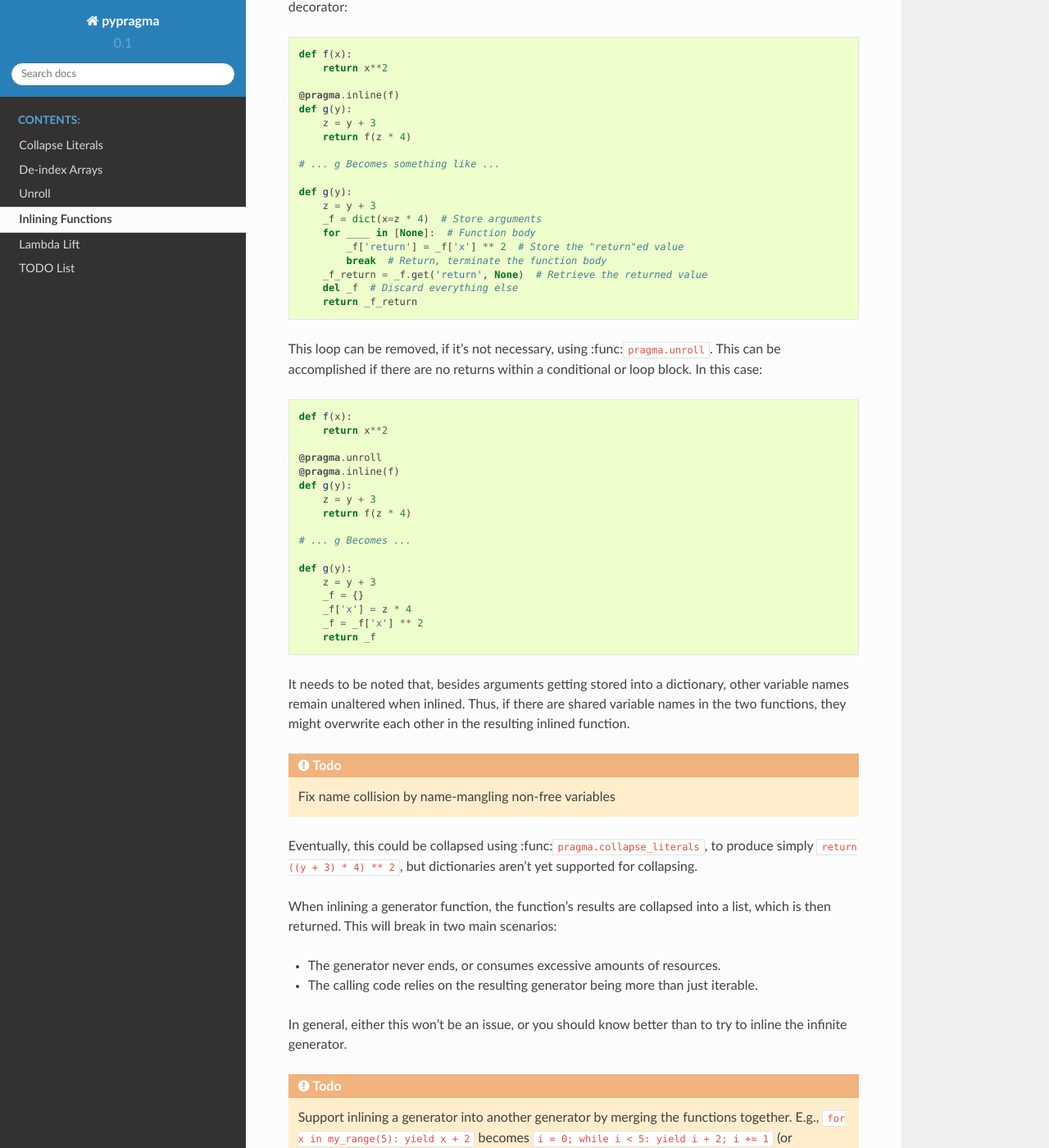
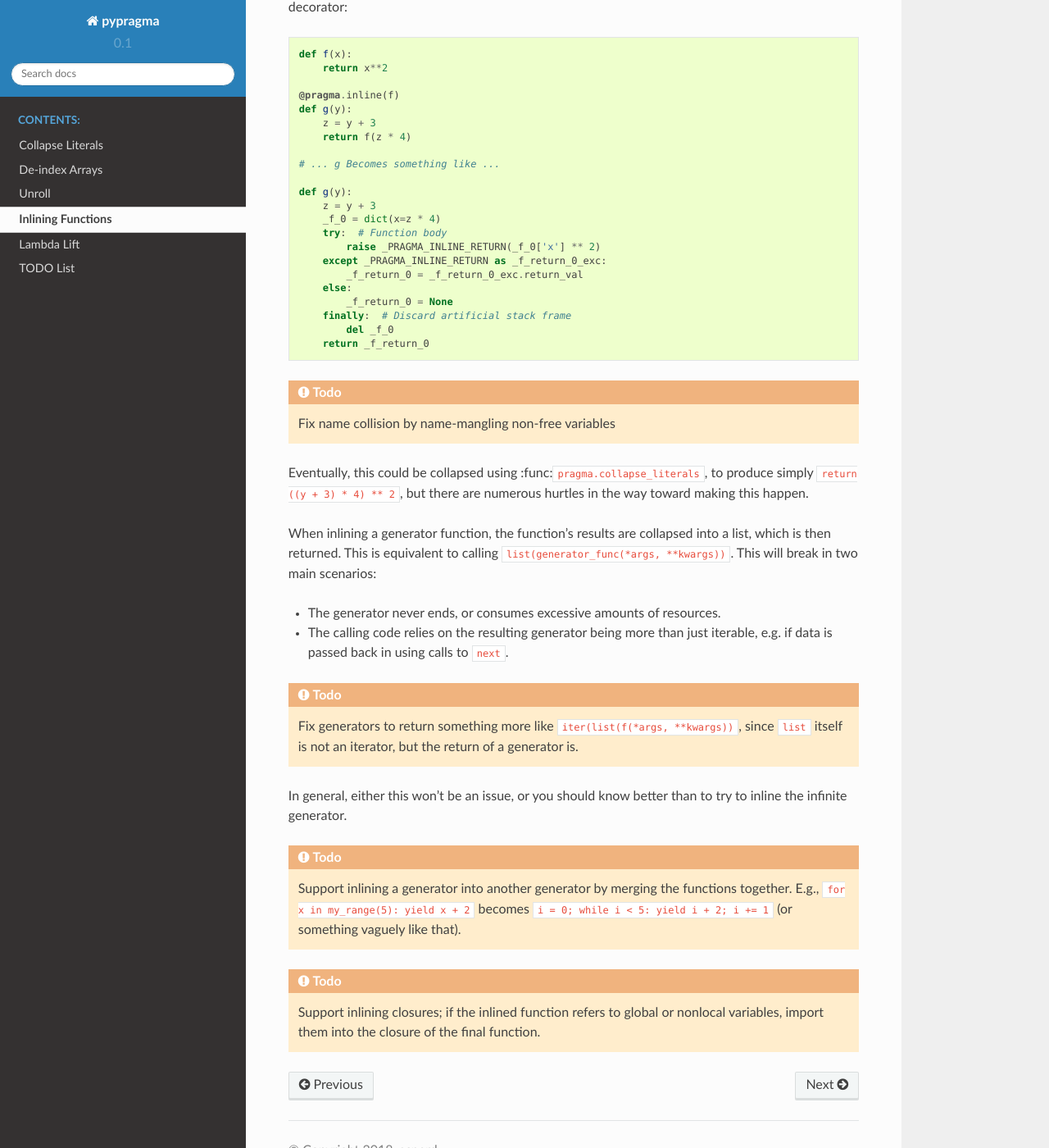
Before and after one commit to scnerd/pypragma, a Sphinx documentation site: the page built from docs/inline.rst, in a window 1280 px wide and 1400 px high, scrolled down 870 px. Shown: the whole window at 82% size. Built offline with Sphinx 7.4.7 and the Read the Docs theme 2.0.0, drawn with Linux system fonts in a browser that asks for light colours.

Commit message:
Updated documentation

```diff
--- a/docs/inline.rst
+++ b/docs/inline.rst
@@ -27,44 +27,27 @@ To inline a function ``f`` into the code of another function ``g``, use ``pragma
 
     def g(y):
         z = y + 3
-        _f = dict(x=z * 4)  # Store arguments
-        for ____ in [None]:  # Function body
-            _f['return'] = _f['x'] ** 2  # Store the "return"ed value
-            break  # Return, terminate the function body
-        _f_return = _f.get('return', None)  # Retrieve the returned value
-        del _f  # Discard everything else
-        return _f_return
-
-This loop can be removed, if it's not necessary, using :func:``pragma.unroll``. This can be accomplished if there are no returns within a conditional or loop block. In this case::
-
-    def f(x):
-        return x**2
-
-    @pragma.unroll
-    @pragma.inline(f)
-    def g(y):
-        z = y + 3
-        return f(z * 4)
-
-    # ... g Becomes ...
-
-    def g(y):
-        z = y + 3
-        _f = {}
-        _f['x'] = z * 4
-        _f = _f['x'] ** 2
-        return _f
-
-It needs to be noted that, besides arguments getting stored into a dictionary, other variable names remain unaltered when inlined. Thus, if there are shared variable names in the two functions, they might overwrite each other in the resulting inlined function.
+        _f_0 = dict(x=z * 4)
+        try:  # Function body
+            raise _PRAGMA_INLINE_RETURN(_f_0['x'] ** 2)
+        except _PRAGMA_INLINE_RETURN as _f_return_0_exc:
+            _f_return_0 = _f_return_0_exc.return_val
+        else:
+            _f_return_0 = None
+        finally:  # Discard artificial stack frame
+            del _f_0
+        return _f_return_0
 
 .. todo:: Fix name collision by name-mangling non-free variables
 
-Eventually, this could be collapsed using :func:``pragma.collapse_literals``, to produce simply ``return ((y + 3) * 4) ** 2``, but dictionaries aren't yet supported for collapsing.
+Eventually, this could be collapsed using :func:``pragma.collapse_literals``, to produce simply ``return ((y + 3) * 4) ** 2``, but there are numerous hurtles in the way toward making this happen.
 
-When inlining a generator function, the function's results are collapsed into a list, which is then returned. This will break in two main scenarios:
+When inlining a generator function, the function's results are collapsed into a list, which is then returned. This is equivalent to calling ``list(generator_func(*args, **kwargs))``. This will break in two main scenarios:
 
 - The generator never ends, or consumes excessive amounts of resources.
-- The calling code relies on the resulting generator being more than just iterable.
+- The calling code relies on the resulting generator being more than just iterable, e.g. if data is passed back in using calls to ``next``.
+
+.. todo:: Fix generators to return something more like ``iter(list(f(*args, **kwargs))``, since ``list`` itself is not an iterator, but the return of a generator is.
 
 In general, either this won't be an issue, or you should know better than to try to inline the infinite generator.
 
```
Also changed, not shown: 1 other file.
